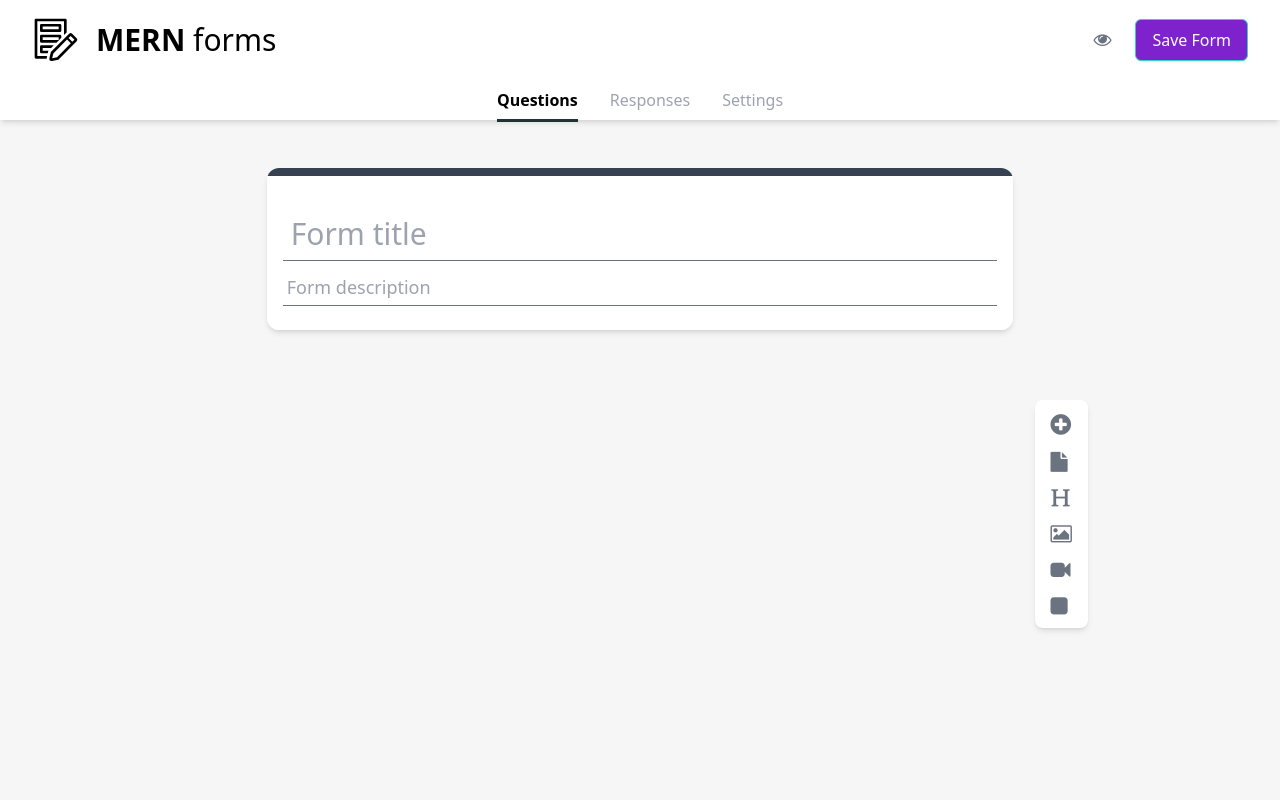
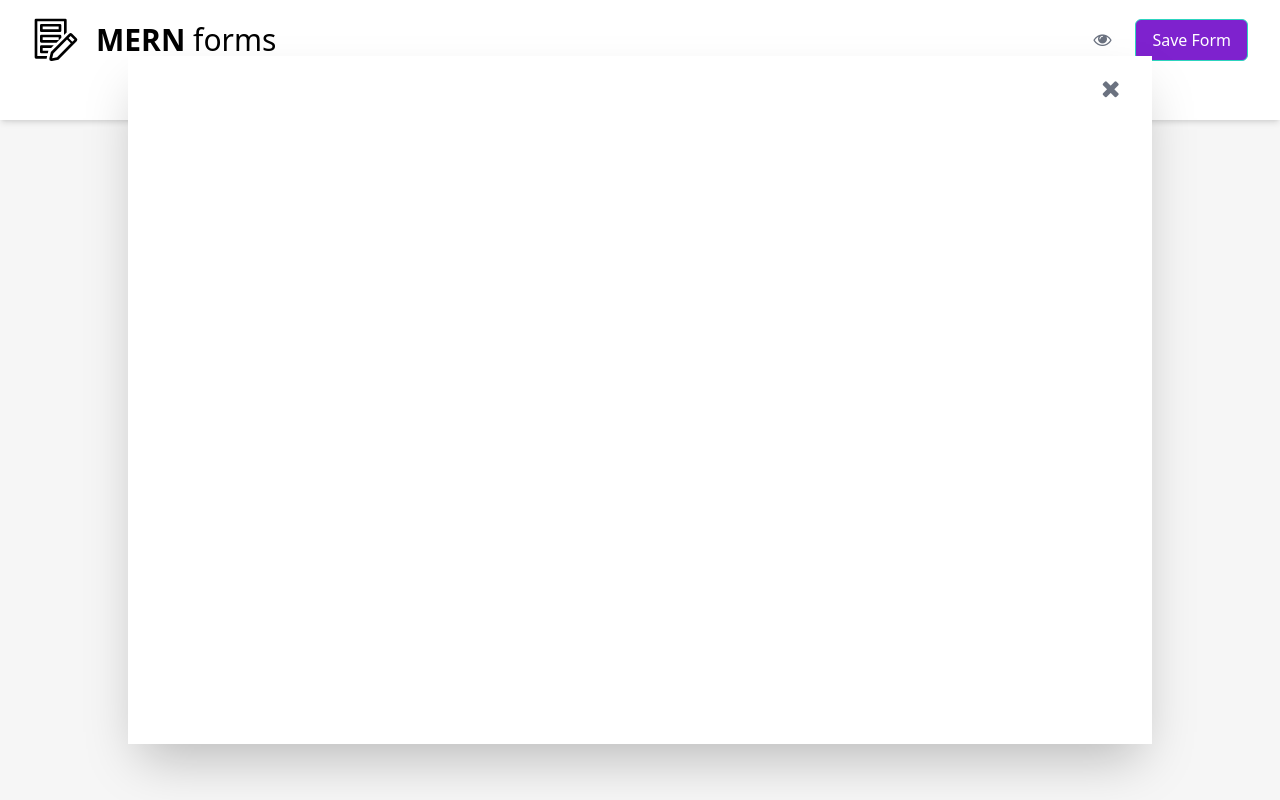
Before and after one commit to osSidd/mern-forms, a React (Vite) app in the folder client/: page /forms/questions in a window 1280 px wide. Both pictures are taken after a click on the element 1061 px from the left and 534 px from the top of the page. Built offline with nearby package versions, Linux system fonts and the light colour scheme.

Commit message:
added image modal box for questionbox img and toolbar img and video

```diff
--- a/client/index.html
+++ b/client/index.html
@@ -10,6 +10,7 @@
   <body>
     <div id="root"></div>
     <div id="modal"></div>
+    <div id="img-modal"></div>
     <script type="module" src="/src/main.tsx"></script>
   </body>
 </html>
--- a/client/src/components/dropdown.tsx
+++ b/client/src/components/dropdown.tsx
@@ -8,7 +8,7 @@ interface DropdownProps{
 }
 
 interface OptionsProps{
-    id: number
+    question: QuestionType
     selectQuestion: (q:QuestionType) => void
     toggleOptions: (e:React.SyntheticEvent) => void
 }
@@ -28,14 +28,14 @@ export default function Dropdown({question, selectQuestion}: DropdownProps){
                 <div className="-mt-2"><Icon icon='sort-down' size="md"/></div>
             </div>
             <div className={`${displayOptions ? 'block': 'hidden'}`}>
-                <DropdownOptions id={question.id} selectQuestion={selectQuestion} toggleOptions={toggleOptions}/>
+                <DropdownOptions question={question} selectQuestion={selectQuestion} toggleOptions={toggleOptions}/>
             </div>
         </div>
 
     )
 }
 
-function DropdownOptions({id, selectQuestion, toggleOptions}: OptionsProps){
+function DropdownOptions({question, selectQuestion, toggleOptions}: OptionsProps){
     return (
         <div style={{top: '2.5rem'}} className={`fixed w-56 cursor-pointer bg-white shadow-md rounded-md z-50`}>
             {
@@ -43,7 +43,7 @@ function DropdownOptions({id, selectQuestion, toggleOptions}: OptionsProps){
                     <ul className="border-b border-gray-300" key={index}>
                         {
                             group.map(option => (
-                                <li onClick={e => {selectQuestion({...option, id}); toggleOptions(e)}} className="my-2 py-1.5 px-4 flex items-center hover:bg-gray-200" key={option.label}>
+                                <li onClick={e => {selectQuestion({...option, id: question.id}); toggleOptions(e)}} className={`my-2 py-1.5 px-4 flex items-center ${question.label === option.label ? 'bg-blue-50' : ''} hover:bg-gray-200`} key={option.label}>
                                     <Icon icon={option.icon} size="2xl"/>
                                     <span className='ml-3 text-sm'>{option.label}</span>
                                 </li>
--- /dev/null
+++ b/client/src/components/imgModal.tsx
@@ -0,0 +1,10 @@
+import React from "react";
+import Icon from "./icon";
+
+export default function ImgModal({modal, showModal}: {modal: {display: boolean}, showModal: (display: boolean) => void}){
+    return (
+        <div className={`${modal.display ? 'block' : 'hidden'} fixed top-14 bottom-14 left-32 right-32 p-4 z-50 bg-white shadow-2xl`}>
+            <div onClick={e => showModal(false)} className="ml-auto mr-4 w-fit"><Icon icon='times' size="2xl"/></div>
+        </div>
+    )
+}
--- a/client/src/components/questionBox.tsx
+++ b/client/src/components/questionBox.tsx
@@ -12,9 +12,10 @@ interface questionBoxType{
     duplicateQuestion: (id: number) => void
     selectQuestion: (q: QuestionType) => void
     handleQuestionChange: (id:number, value:string) => void
+    showImgModal: (display: boolean) => void
 }
 
-export default function QuestionBox({content, removeQuestion, duplicateQuestion, selectQuestion, handleQuestionChange}: questionBoxType){
+export default function QuestionBox({content, removeQuestion, duplicateQuestion, selectQuestion, handleQuestionChange, showImgModal}: questionBoxType){
 
     return (
         <QuestionWrapper heading={false}>
@@ -30,7 +31,7 @@ export default function QuestionBox({content, removeQuestion, duplicateQuestion,
                         handleChange={(e:React.ChangeEvent) => handleQuestionChange(content.id, (e.target as HTMLInputElement).value)}
                     />
                 </div>
-                <div className="col-span-1">
+                <div className="col-span-1" onClick={e => showImgModal(true)}>
                     <Icon icon='photo' size="xl"/>
                 </div>
                 <div className="col-span-4">
--- a/client/src/components/toolbar.tsx
+++ b/client/src/components/toolbar.tsx
@@ -1,6 +1,6 @@
 import React from "react"
 import Icon from "./icon"
-export default function Toolbar({handleClick}:{handleClick: (action:string) => void}){
+export default function Toolbar({handleClick, showImgModal}:{handleClick: (action:string) => void, showImgModal: (display: boolean) => void}){
     return(
         <div className="flex flex-col bg-white shadow-md px-4 py-2 rounded-lg [&>span+span]:mt-2">
             <span title="Add question" className='' onClick={e => handleClick('ADD_QUESTION')}>
@@ -12,10 +12,10 @@ export default function Toolbar({handleClick}:{handleClick: (action:string) => v
             <span title="Add title description">
                 <Icon icon='header' size="xl"/>
             </span>
-            <span title="Add image">
+            <span onClick={e => showImgModal(true)} title="Add image">
                 <Icon icon='image' size="xl"/>
             </span>
-            <span title="Add video">
+            <span onClick={e => showImgModal(true)} title="Add video">
                 <Icon icon='video-camera' size="xl"/>
             </span>
             <span title="Add section">
--- a/client/src/pages/formBuilder.tsx
+++ b/client/src/pages/formBuilder.tsx
@@ -12,6 +12,7 @@ import Icon from "../components/icon";
 import Toolbar from "../components/toolbar";
 import Modal from "../components/modal";
 import { debounce } from "../utils/functions";
+import ImgModal from "../components/imgModal";
 
 interface formContentType{
     id: number
@@ -23,6 +24,7 @@ interface formContentType{
 export default function FormBuilder(){
     const [formContent, setFormContent] = useState<formContentType[]>([])
     const [modal, setModal] = useState({display: false, text: ''})
+    const [imgModal, setImgModal] = useState({display: false})
 
     function toggleFormContent(action:string){
         switch(action){
@@ -72,6 +74,10 @@ export default function FormBuilder(){
         })))
     }
 
+    function showImgModal(display=false){
+        setImgModal({display})
+    }
+
     return (
         <>
             <header className=" shadow-md fixed top-0 left-0 w-full bg-white z-10">
@@ -97,6 +103,7 @@ export default function FormBuilder(){
                                 <QuestionBox
                                     key={content.id}
                                     content={content}
+                                    showImgModal={showImgModal}
                                     selectQuestion={selectQuestion}
                                     removeQuestion={removeQuestion}
                                     duplicateQuestion={duplicateQuestion}
@@ -106,10 +113,11 @@ export default function FormBuilder(){
                         }
                     </div>
                     <div style={{top: '25rem'}} className="fixed right-48">
-                        <Toolbar handleClick={toggleFormContent}/>
+                        <Toolbar showImgModal={showImgModal} handleClick={toggleFormContent}/>
                     </div>
                 </div>
                 { createPortal(<Modal modal={modal}/>, document.getElementById('modal') as HTMLElement) }
+                { createPortal(<ImgModal modal={imgModal} showModal={showImgModal}/>, document.getElementById('img-modal') as HTMLElement) }
             </main>
         </>
     )
```
